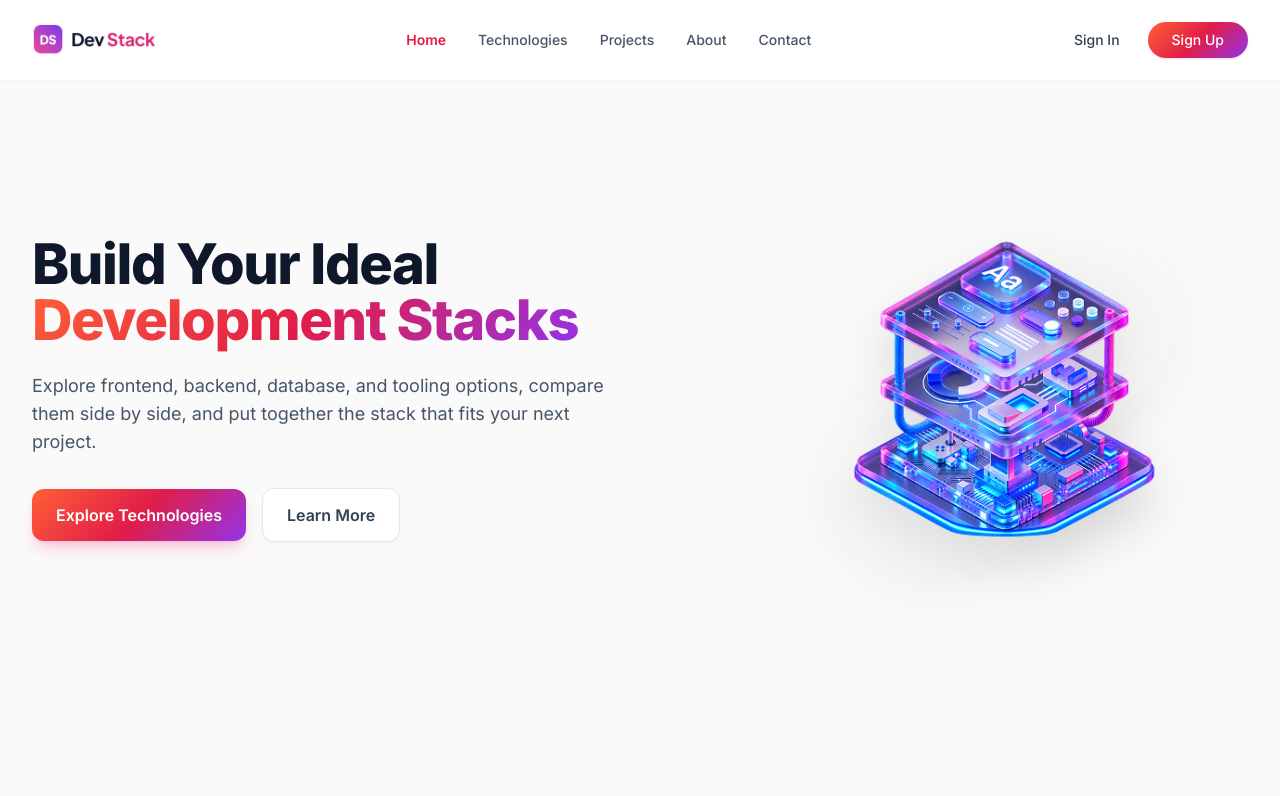
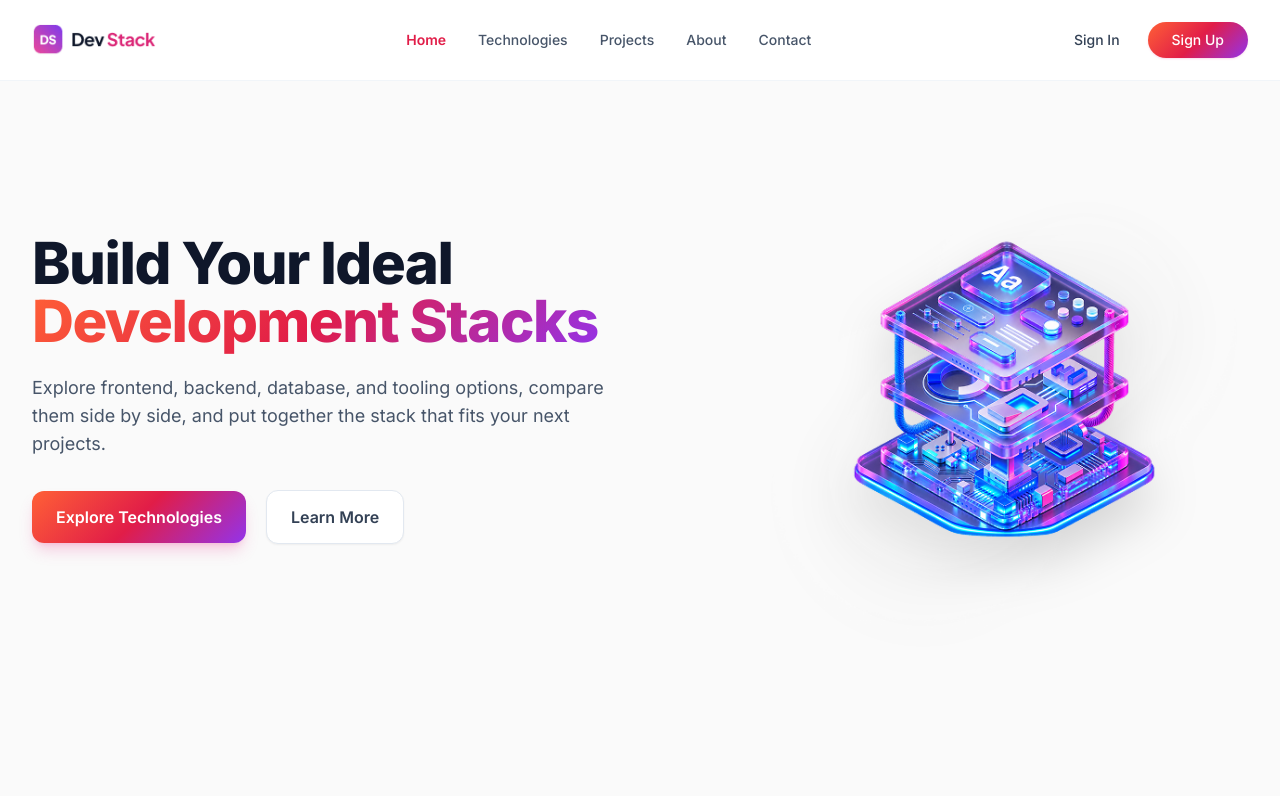
Before and after one commit to shahed-ab/ph-assignment-5-, a React (Vite) app: page / in a window 1280 px wide. Shown: the top 796 px of the page. Built offline with nearby package versions, Linux system fonts and the light colour scheme.

Commit message:
Fix hero heading size too small on mobile

```diff
--- a/src/components/Hero.jsx
+++ b/src/components/Hero.jsx
@@ -12,16 +12,16 @@ export default function Hero({ onExploreClick }) {
         <div className="grid grid-cols-1 lg:grid-cols-12 gap-12 lg:gap-8 items-center">
 
           <div className="lg:col-span-7 space-y-6 text-left">
-            <h1 className="text-4xl sm:text-5xl lg:text-[56px] font-extrabold text-slate-900 tracking-tight leading-[1.15]">
+            <h1 className="text-4xl sm:text-5xl lg:text-[58px] font-extrabold text-slate-900 tracking-tight leading-[1.15]">
               Build Your Ideal <br className="hidden sm:inline" />
               <span className="text-brand-gradient">Development Stacks</span>
             </h1>
 
             <p className="text-slate-600 text-base sm:text-lg max-w-xl leading-relaxed">
-              Explore frontend, backend, database, and tooling options, compare them side by side, and put together the stack that fits your next project.
+              Explore frontend, backend, database, and tooling options, compare them side by side, and put together the stack that fits your next projects.
             </p>
 
-            <div className="flex flex-wrap items-center gap-4 pt-2">
+            <div className="flex flex-wrap items-center gap-5 pt-2">
               <a
                 href="#technologies"
                 onClick={onExploreClick}
```
